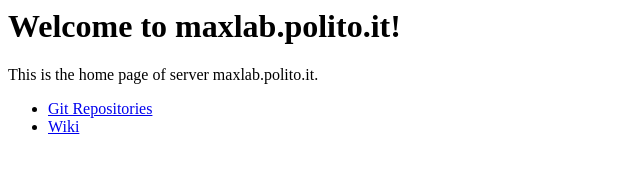
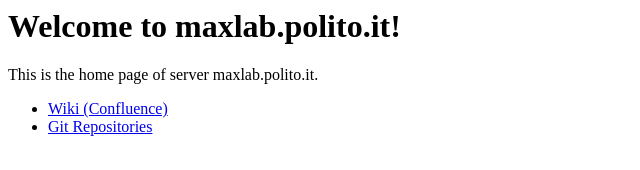
Before and after one commit to gmacario/maxlab.polito.it, a plain HTML site: page index.html in a window 1280 px wide. Shown: the whole page, without its empty margins (0-640 px from the left). Drawn offline with Linux system fonts and the light colour scheme.

Commit message:
Rearrange items order

```diff
--- a/index.html
+++ b/index.html
@@ -2,7 +2,7 @@
 <p>This is the home page of server maxlab.polito.it.</p>
 
 <ul>
+<li><a href="confluence/">Wiki (Confluence)</a></li>
 <li><a href="gitweb/">Git Repositories</a></li>
-<li><a href="confluence/">Wiki</a></li>
 </ul>
 </body></html>
```
